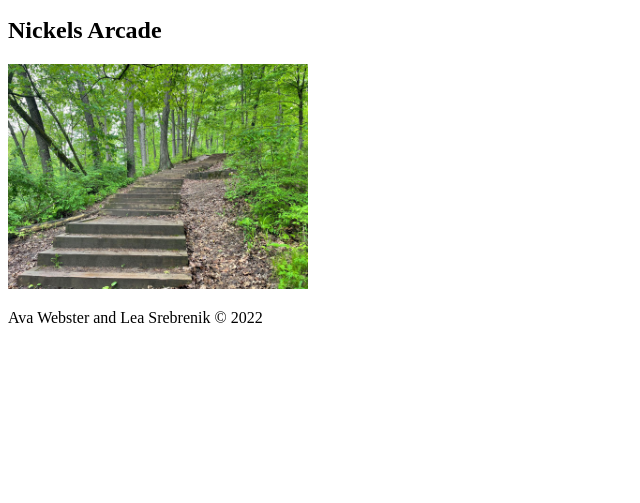
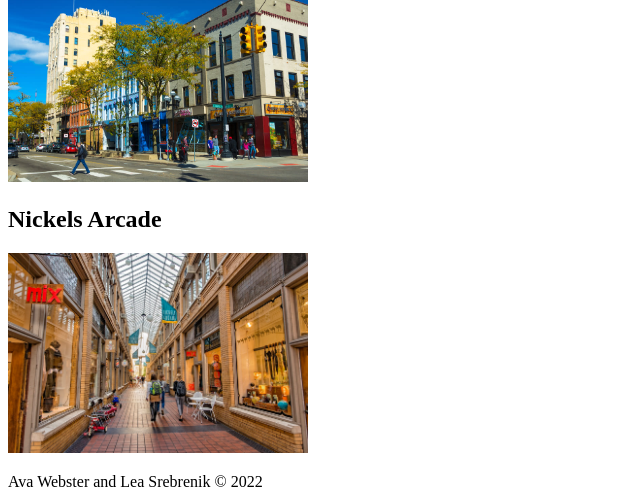
Before and after one commit to leasreb/final_portfolio_draft, a plain HTML site: page events.html in a window 1280 px wide. Shown: the part 2378-2881 px from the top of the page, without its empty margins (0-640 px from the left). Before the commit the page ends 2721 px from the top, so only its background shows below. Drawn offline with Linux system fonts and the light colour scheme; files whose address does not match are found by name.

Commit message:
Add files via upload

```diff
--- a/events.html
+++ b/events.html
@@ -75,7 +75,7 @@
         <div class="card">
             <header>
                 <h2>Nickels Arcade</h2>
-                <img src="images2/arb.jpeg" alt="Nickels Arcade" width="300"/>
+                <img src="images2/arcade.jpeg" alt="Nickels Arcade" width="300"/>
             </header>
         </div>
     </main>
```
Also changed, not shown: images2/arcade.jpeg (added), images2/mainstr.jpeg (added).
